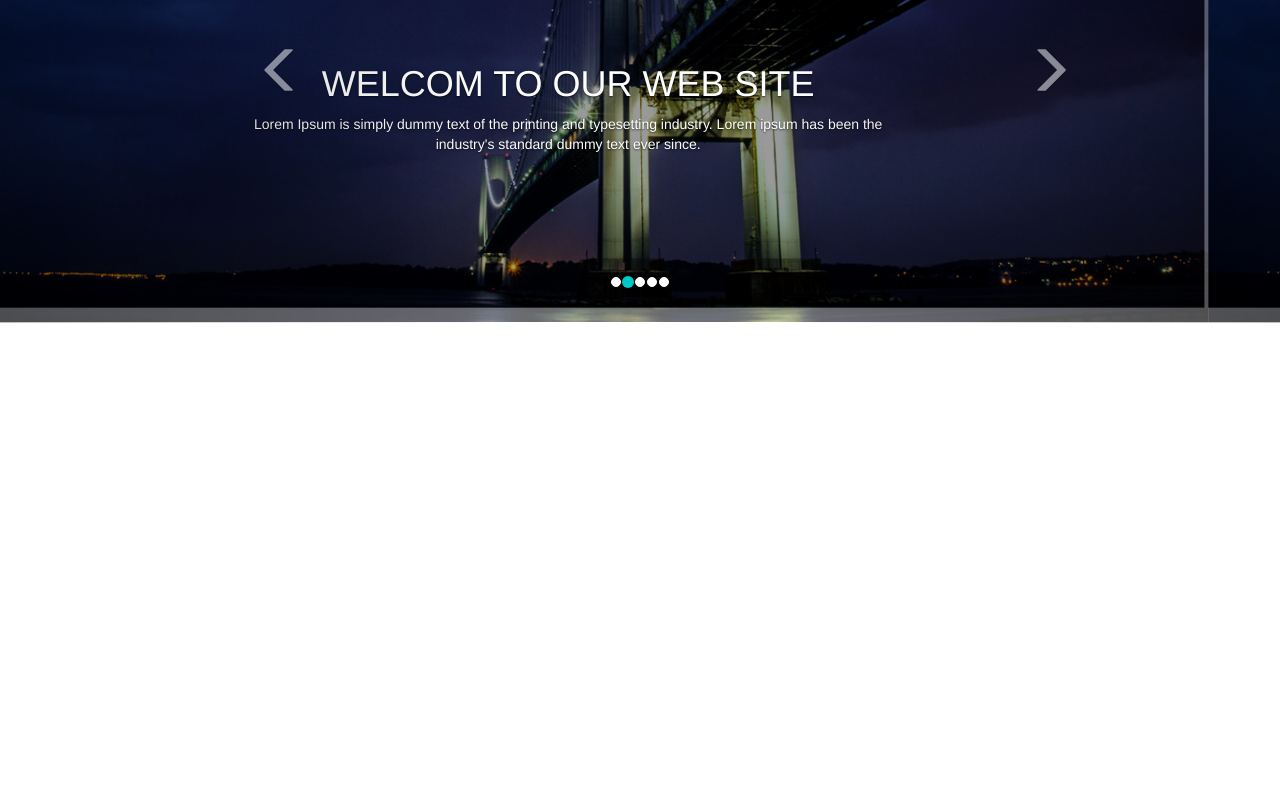
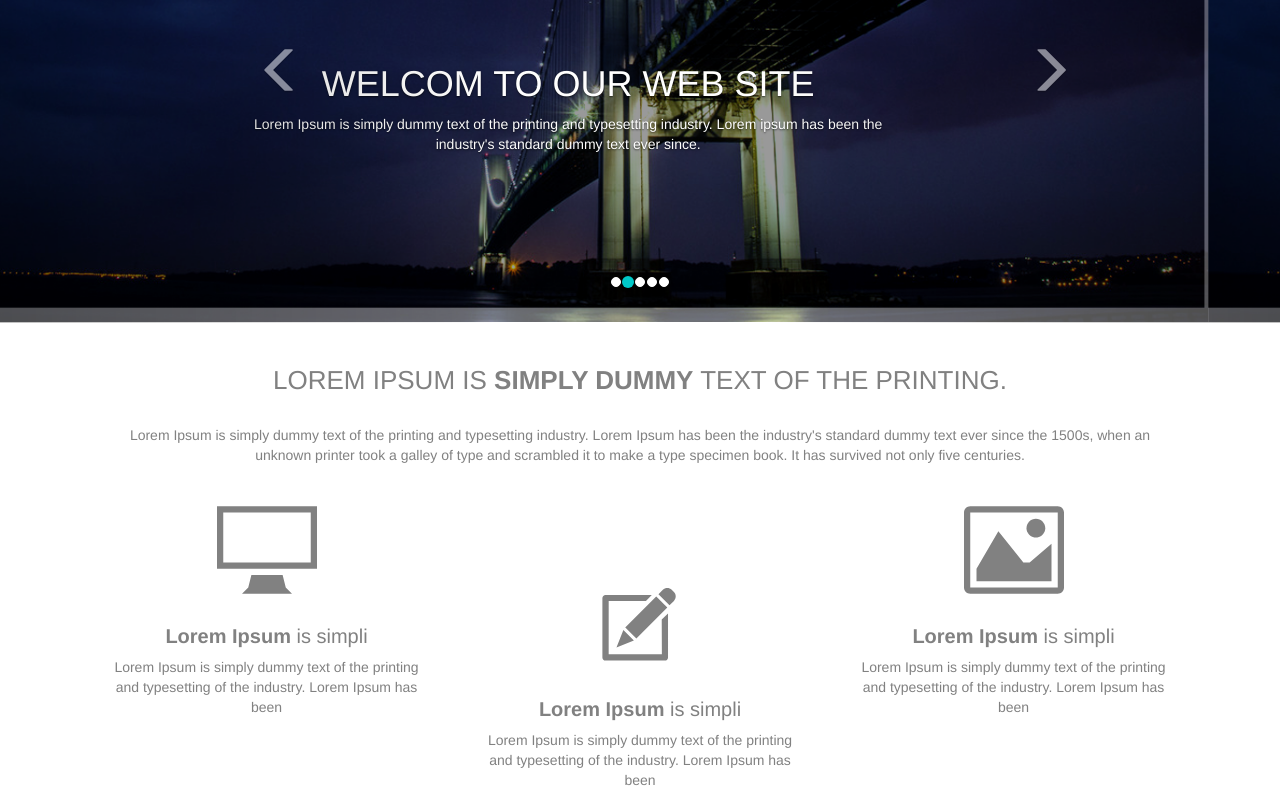
Before and after one commit to Subwan/WebWorldAngular, an Angular app: page / in a window 1280 px wide. Shown: the part 231-1031 px from the top of the page. Before the commit the page ends 800 px from the top, so only its background shows below. Built offline with nearby package versions, Linux system fonts and the light colour scheme.

Commit message:
Add section one.

```diff
--- a/src/app/app.component.html
+++ b/src/app/app.component.html
@@ -1,3 +1,4 @@
 <app-header></app-header>
 <app-menu></app-menu>
 <app-carousel></app-carousel>
+<app-section-one></app-section-one>
--- a/src/app/app.module.ts
+++ b/src/app/app.module.ts
@@ -6,6 +6,7 @@ import { AppComponent } from './app.component';
 import { HeaderComponent } from './header/header.component';
 import { MenuComponent } from './menu/menu.component';
 import { CarouselComponent } from './carousel/carousel.component';
+import { SectionOneComponent } from './section-one/section-one.component';
 
 
 @NgModule({
@@ -13,7 +14,8 @@ import { CarouselComponent } from './carousel/carousel.component';
     AppComponent,
     HeaderComponent,
     MenuComponent,
-    CarouselComponent
+    CarouselComponent,
+    SectionOneComponent
   ],
   imports: [
     BrowserModule
--- /dev/null
+++ b/src/app/section-one/section-one.component.css
@@ -0,0 +1,60 @@
+.section-one {
+  display: flex;
+  flex-flow: row wrap;
+  justify-content: center;
+}
+
+.section-one__main-text {
+  display: flex;
+  flex-flow: row wrap;
+  justify-content: center;
+  width: 1072px;
+  margin-top: 23px;
+  margin-bottom: 35px;
+  color: #818181;
+  text-align: center;
+}
+
+.section-one__top-header {
+  font-size: 26px;
+}
+
+.section-one__top-text {
+  margin: auto;
+  margin-top: 20px;
+}
+
+.section-one__tabs {
+  display: flex;
+  flex-flow: row wrap;
+  justify-content: space-between;
+  ;
+  width: 1072px;
+  min-height: 300px;
+  color: #818181;
+  text-align: center;
+}
+
+.section-one__tab {
+  width: 325px;
+  /*margin: 0 22px;*/
+}
+
+.section-one__tab-two {
+  align-self: flex-end;
+}
+
+.section-one__tabs-header_font-size {
+  font-size: 20px;
+}
+
+.section-one__icon {
+  display: inline-block;
+  width: 100px;
+  height: 100px;
+  fill: #818181;
+}
+
+.section-one__icon:hover {
+  fill: #00c8c8;
+}
--- /dev/null
+++ b/src/app/section-one/section-one.component.html
@@ -0,0 +1,40 @@
+<div class="section-one">
+  <div class="section-one__main-text">
+    <h1 class="section-one__top-header">
+          LOREM IPSUM IS <b>SIMPLY DUMMY</b> TEXT OF THE PRINTING.
+        </h1>
+    <p class="section-one__top-text">
+      Lorem Ipsum is simply dummy text of the printing and typesetting industry. Lorem Ipsum has been the industry's standard dummy text ever since the 1500s, when an unknown printer took a galley of type and scrambled it to make a type specimen book. It has
+      survived not only five centuries.
+    </p>
+  </div>
+  <div class="section-one__tabs">
+    <div class="section-one__tab-one section-one__tab">
+      <a href="#">
+            <svg class="icon icon-display section-one__icon">
+              <use xlink:href="#icon-display"></use>
+            </svg>
+          </a>
+      <h2 class="section-one__tabs-header_font-size"><b>Lorem Ipsum</b> is simpli</h2>
+      <p>Lorem Ipsum is simply dummy text of the printing and typesetting of the industry. Lorem Ipsum has been</p>
+    </div>
+    <div class="section-one__tab-two section-one__tab">
+      <a href="#">
+            <svg class="icon icon-edit section-one__icon">
+              <use xlink:href="#icon-edit"></use>
+            </svg>
+          </a>
+      <h2 class="section-one__tabs-header_font-size"><b>Lorem Ipsum</b> is simpli</h2>
+      <p>Lorem Ipsum is simply dummy text of the printing and typesetting of the industry. Lorem Ipsum has been</p>
+    </div>
+    <div class="section-one__tab-three section-one__tab">
+      <a href="#">
+            <svg class="icon icon-image section-one__icon">
+              <use xlink:href="#icon-image"></use>
+            </svg>
+          </a>
+      <h2 class="section-one__tabs-header_font-size"><b>Lorem Ipsum</b> is simpli</h2>
+      <p>Lorem Ipsum is simply dummy text of the printing and typesetting of the industry. Lorem Ipsum has been</p>
+    </div>
+  </div>
+</div>
--- /dev/null
+++ b/src/app/section-one/section-one.component.ts
@@ -0,0 +1,15 @@
+import { Component, OnInit } from '@angular/core';
+
+@Component({
+  selector: 'app-section-one',
+  templateUrl: './section-one.component.html',
+  styleUrls: ['./section-one.component.css']
+})
+export class SectionOneComponent implements OnInit {
+
+  constructor() { }
+
+  ngOnInit() {
+  }
+
+}
```
Also changed, not shown: 1 other file (tests, documents, lock files or other folders).
